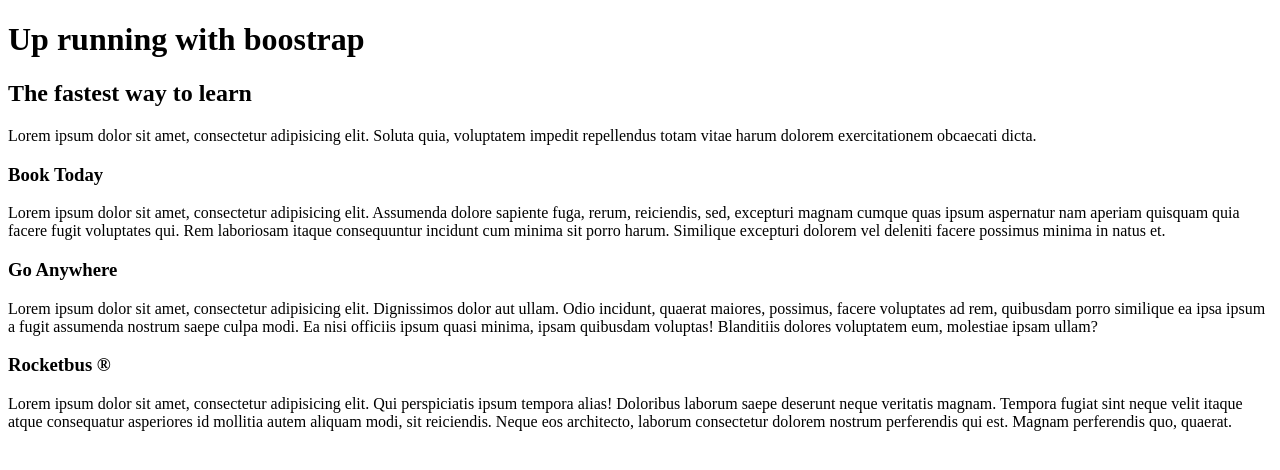
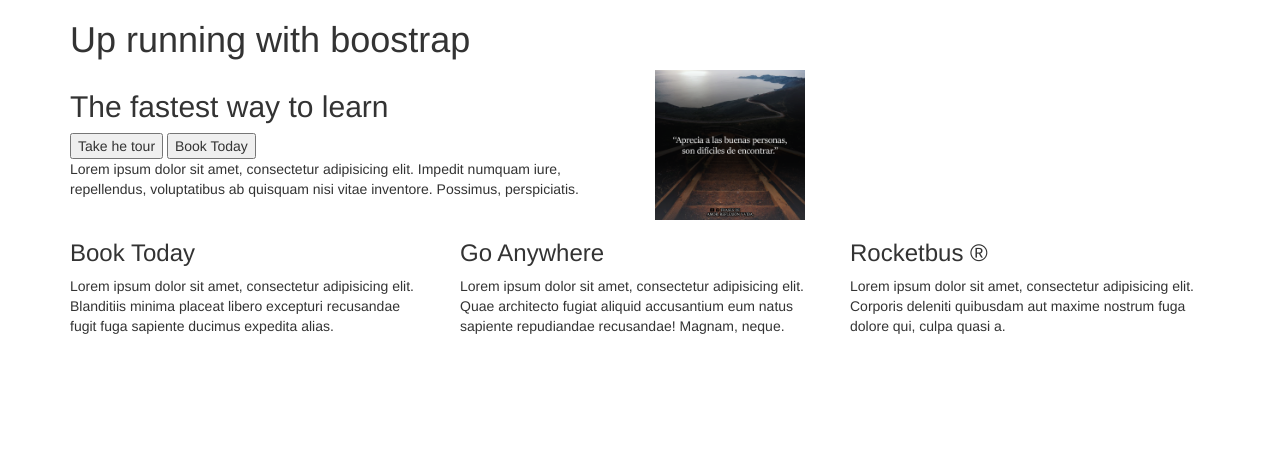
Before and after one commit to josealej05/proyectone, a website: page index.html in a window 1280 px wide. Drawn offline with Linux system fonts and the light colour scheme.

Commit message:
tercer mensaje

```diff
--- a/index.html
+++ b/index.html
@@ -3,17 +3,48 @@
   <head>
     <meta charset="utf-8">
     <title>Up runnig with boostrap</title>
+<link rel="stylesheet" href="bower_components/bootstrap/dist/css/bootstrap.css">
   </head>
   <body>
-<h1>Up running with boostrap</h1>
-<h2>The fastest way to learn</h2>
-<p>Lorem ipsum dolor sit amet, consectetur adipisicing elit. Soluta quia, voluptatem impedit repellendus totam vitae harum dolorem exercitationem obcaecati dicta.</p>
-<h3>Book Today</h3>
-<p>Lorem ipsum dolor sit amet, consectetur adipisicing elit. Assumenda dolore sapiente fuga, rerum, reiciendis, sed, excepturi magnam cumque quas ipsum aspernatur nam aperiam quisquam quia facere fugit voluptates qui. Rem laboriosam itaque consequuntur incidunt cum minima sit porro harum. Similique excepturi dolorem vel deleniti facere possimus minima in natus et.</p>
-<h3>Go Anywhere</h3>
-<p>Lorem ipsum dolor sit amet, consectetur adipisicing elit. Dignissimos dolor aut ullam. Odio incidunt, quaerat maiores, possimus, facere voluptates ad rem, quibusdam porro similique ea ipsa ipsum a fugit assumenda nostrum saepe culpa modi. Ea nisi officiis ipsum quasi minima, ipsam quibusdam voluptas! Blanditiis dolores voluptatem eum, molestiae ipsam ullam?</p>
-<h3>Rocketbus &reg;</h3>
-<p>Lorem ipsum dolor sit amet, consectetur adipisicing elit. Qui perspiciatis ipsum tempora alias! Doloribus laborum saepe deserunt neque veritatis magnam. Tempora fugiat sint neque velit itaque atque consequatur asperiores id mollitia autem aliquam modi, sit reiciendis. Neque eos architecto, laborum consectetur dolorem nostrum perferendis qui est. Magnam perferendis quo, quaerat.</p>
+<div class="container">
+<div class="row">
+  <div class="col-md-12">
+    <h1>Up running with boostrap</h1>
+  </div>
 
+</div>
+
+<div class="row">
+  <div class="col-md-6">
+     <h2>The fastest way to learn</h2>
+     <button type="button" name="button">Take he tour</button>
+     <button type="button" name="button">Book Today</button>
+     <p>Lorem ipsum dolor sit amet, consectetur adipisicing elit. Impedit numquam iure, repellendus, voluptatibus ab quisquam nisi vitae inventore. Possimus, perspiciatis.</p>
+   </div>
+   <div class="col-md-6">
+     <img src="img/1.png" alt="" width="150">
+   </div>
+</div>
+<div class="row">
+  <div class="col-md-4">
+    <h3>Book Today</h3>
+    <p>Lorem ipsum dolor sit amet, consectetur adipisicing elit. Blanditiis minima placeat libero excepturi recusandae fugit fuga sapiente ducimus expedita alias.</p>
+
+  </div>
+  <div class="col-md-4">
+    <h3>Go Anywhere</h3>
+    <p>Lorem ipsum dolor sit amet, consectetur adipisicing elit. Quae architecto fugiat aliquid accusantium eum natus sapiente repudiandae recusandae! Magnam, neque.</p>
+
+  </div>
+  <div class="col-md-4">
+    <h3>Rocketbus &reg;</h3>
+  <p>Lorem ipsum dolor sit amet, consectetur adipisicing elit. Corporis deleniti quibusdam aut maxime nostrum fuga dolore qui, culpa quasi a.</p>
+
+  </div>
+
+</div>
+</div>
+<script src="bower_components/jquery/dist/jquery.js"></script>
+<script src="bower_components/bootstrap/dist/js/bootstrap.js"></script>
   </body>
 </html>
```
Also changed, not shown: img/1.png (added).
